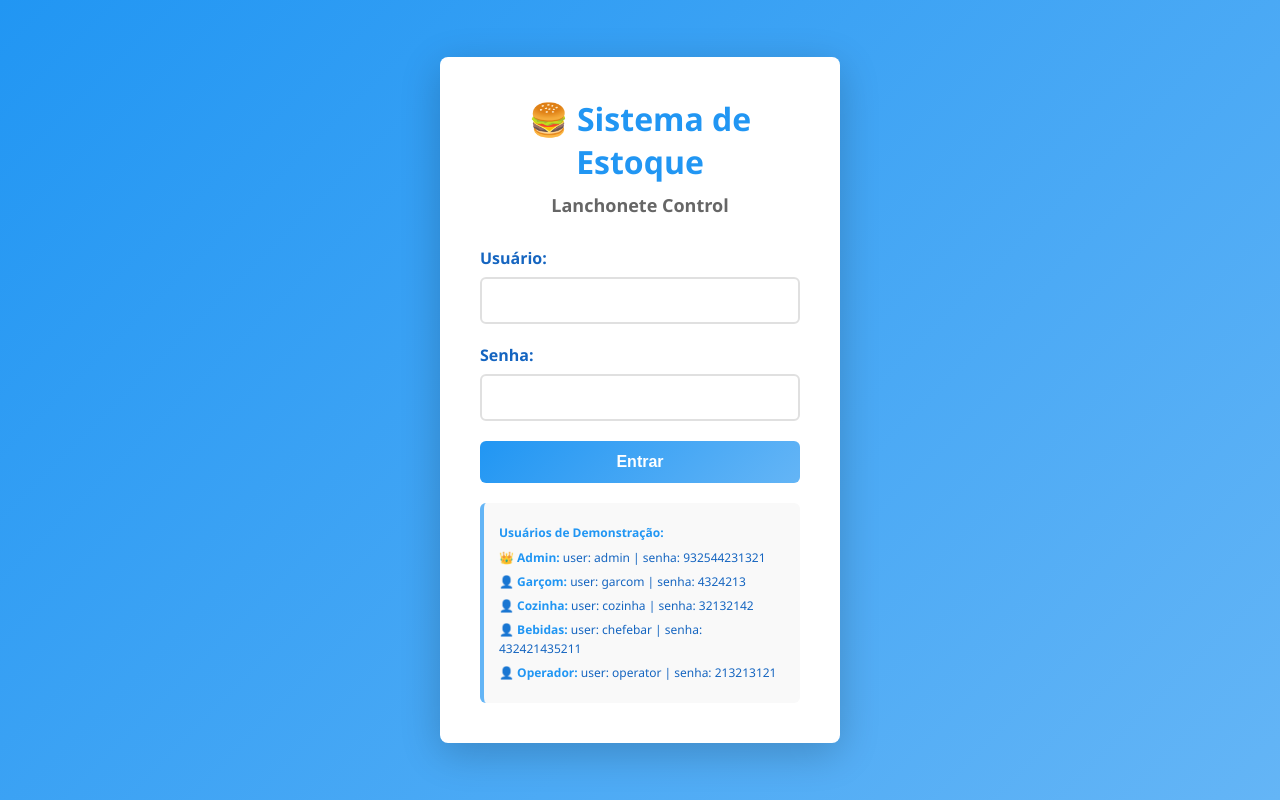
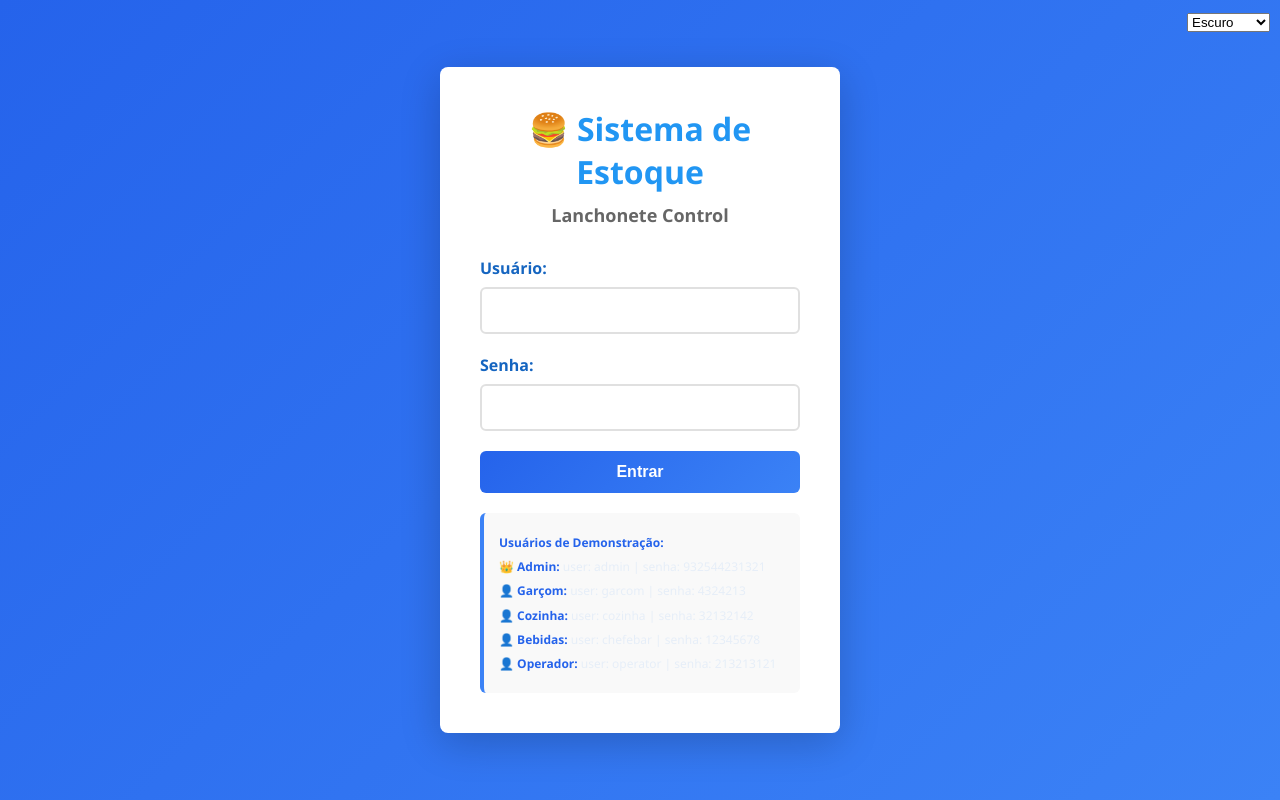
Before and after one commit to AlexSato1/front_sistema_de_estoque, a plain HTML site: page src/index.html in a window 1280 px wide. Drawn offline with Linux system fonts and the light colour scheme.

Commit message:
tentando adicionar tema escuro e claro, mas o clar o

```diff
--- a/src/index.html
+++ b/src/index.html
@@ -7,6 +7,14 @@
     <link rel="stylesheet" href="./styles.css">
 </head>
 <body>
+    <div style="position:fixed;top:10px;right:10px;z-index:2000;">
+        <label for="themeSelector" style="display:none">Tema</label>
+        <select id="themeSelector" aria-label="Selecionar tema">
+            <option value="dark">Escuro</option>
+            <option value="none">Sem tema</option>
+        </select>
+    </div>
+
     <div id="loginContainer" class="login-container">
         <div class="login-box">
             <h1>🍔 Sistema de Estoque</h1>
@@ -30,7 +38,7 @@
                     <p>👑 <strong>Admin:</strong> user: admin | senha: 932544231321</p>
                     <p>👤 <strong>Garçom:</strong> user: garcom | senha: 4324213</p>
                     <p>👤 <strong>Cozinha:</strong> user: cozinha | senha: 32132142</p>
-                    <p>👤 <strong>Bebidas:</strong> user: chefebar | senha: 432421435211</p>
+                    <p>👤 <strong>Bebidas:</strong> user: chefebar | senha: 12345678</p>
                     <p>👤 <strong>Operador:</strong> user: operator | senha: 213213121</p>
                 </div>
             </form>
@@ -39,6 +47,7 @@
         </div>
     </div>
 
+    <script src="./theme.js"></script>
     <script src="./login.js"></script>
 </body>
 </html>
--- a/src/login.js
+++ b/src/login.js
@@ -22,7 +22,7 @@ const users = {
         permissions: ['remove']
     },
     chefebar: {
-        password: '432421435211',
+        password: '12345678',
         name: 'Pedro Costa',
         role: 'limited',
         cargo: 'Bebidas',
--- a/src/styles.css
+++ b/src/styles.css
@@ -18,13 +18,38 @@
     --border-radius: 8px;
     --transition: 0.3s ease;
     --shadow: 0 2px 10px rgba(0, 0, 0, 0.1);
+    /* Theme-aware variables (fallbacks provided) */
+    --bg-color: #f5f5f5;
+    --panel-bg: #ffffff;
+    --text-color: #222222;
+    --muted-color: #666666;
 }
+
+/* Light theme */
+[data-theme="light"] {
+    --bg-color: #f5f5f5;
+    --panel-bg: #ffffff;
+    --text-color: #222222;
+    --muted-color: #666666;
+}
+
+/* Dark theme */
+[data-theme="dark"] {
+    --bg-color: #0f1720;
+    --panel-bg: #0b1220;
+    --text-color: #e6eef8;
+    --muted-color: #aab6c6;
+    --primary-color: #2563eb;
+    --secondary-color: #3b82f6;
+}
+
+/* 'none' theme will simply not set data-theme; fallbacks in :root apply */
 
 html, body {
     height: 100%;
     font-family: 'Segoe UI', Tahoma, Geneva, Verdana, sans-serif;
-    background-color: #f5f5f5;
-    color: var(--dark-color);
+    background-color: var(--bg-color, #f5f5f5);
+    color: var(--text-color, var(--dark-color));
 }
 
 /* ==================== LOGIN PAGE ====================*/
--- /dev/null
+++ b/src/theme.js
@@ -0,0 +1,31 @@
+(function () {
+    function applyTheme(theme) {
+        if (!theme || theme === 'none') {
+            document.documentElement.removeAttribute('data-theme');
+            localStorage.setItem('app-theme', 'none');
+        } else {
+            document.documentElement.setAttribute('data-theme', theme);
+            localStorage.setItem('app-theme', theme);
+        }
+    }
+
+    function init() {
+        const selector = document.getElementById('themeSelector');
+        const saved = localStorage.getItem('app-theme') || 'dark';
+        if (saved === 'none') applyTheme('none');
+        else applyTheme(saved);
+
+        if (selector) {
+            selector.value = saved;
+            selector.addEventListener('change', function (e) {
+                applyTheme(e.target.value);
+            });
+        }
+    }
+
+    if (document.readyState === 'loading') {
+        document.addEventListener('DOMContentLoaded', init);
+    } else {
+        init();
+    }
+})();
```
Also changed, not shown: src/dashboard.html (+9 -0 lines).
